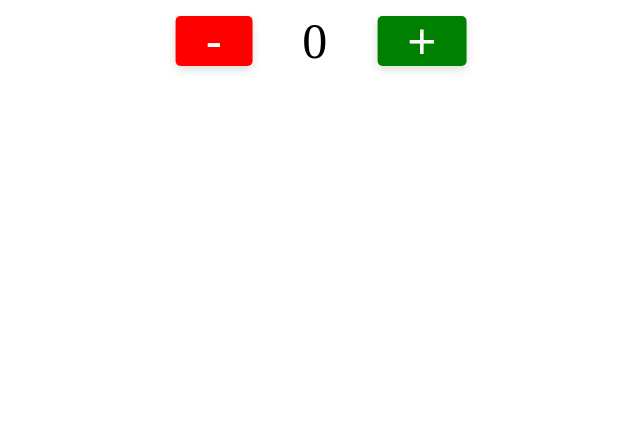
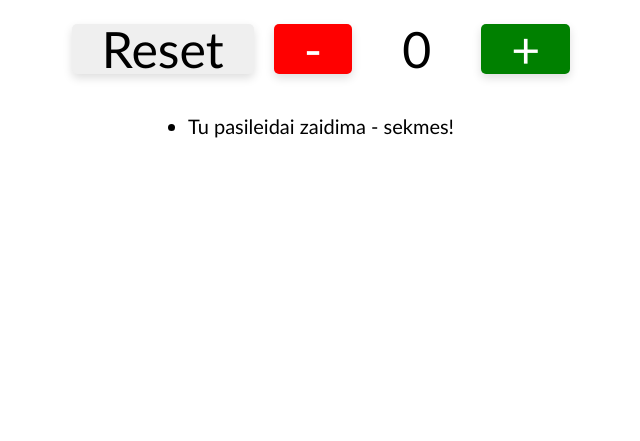
Before and after one commit to rainverted/19-dom, a website: page index.html in a window 1280 px wide. Shown: the part 359-800 px from the top of the page, without its empty margins (319-959 px from the left). Drawn offline with Linux system fonts and the light colour scheme.

Commit message:
zinutes uzduotis

```diff
--- a/css/main.css
+++ b/css/main.css
@@ -1,14 +1,27 @@
+body,
+body * {
+  margin: 0;
+  padding: 0;
+  vertical-align: top;
+  box-sizing: border-box;
+  font-family: 'Gill Sans', 'Gill Sans MT', Calibri, 'Trebuchet MS', sans-serif;
+}
+
+body {
+  display: flex;
+  width: 100%;
+  flex-direction: column;
+  justify-content: center;
+  align-items: center;
+  gap: 40px;
+  min-height: 100vh;
+}
 h1 {
   text-align: center;
 }
-
 form {
   display: flex;
   gap: 20px;
-  position: absolute;
-  top: 50%;
-  left: 50%;
-  transform: translate(-50%, -50%);
 }
 button {
   padding: 10px 30px;
@@ -31,5 +44,7 @@ button {
   padding: 10px 30px;
   font-size: 50px;
   line-height: 30px;
-  cursor: pointer;
 }
+ul {
+  font-size: 20px;
+}
--- a/index.html
+++ b/index.html
@@ -8,14 +8,21 @@
     <title>Document</title>
     <link rel="stylesheet" href="./css/main.css">
 </head>
+
+<body>
+    <h1>Show must go on!</h1>
     <form>
+        <button class="reset" type="button">Reset</button>
         <button class="minus" type="button">-</button>
         <div class="number">0</div>
         <button class="plus" type="button">+</button>
     </form>
+    <ul>
+        <!-- cia turi buti sukurti <li> elementai, atitinkamai zaidimo eigai -->
+        <!-- <li>Test</li> -->
+    </ul>
 
     <body>
-    <h1>Te prasideda zaidynes!🥳</h1>
 
         <script src="./js/main.js" type="module" defer></script>
     </body>
--- a/js/main.js
+++ b/js/main.js
@@ -3,18 +3,31 @@ let rezultatas = 0;
 const minusDOM = document.querySelector('.minus');
 const plusDOM = document.querySelector('.plus');
 const numberDOM = document.querySelector('.number');
-const h1DOM = document.querySelector('h1')
+const resetDOM = document.querySelector('.reset');
+const h1DOM = document.querySelector('h1');
+const ulDOM = document.querySelector('ul');
+
+const gameInProgressMessage = 'Žaidimas progrese';
+const initialH1Text = h1DOM.innerText;
+
+ulDOM.innerHTML = `<li>Tu pasileidai zaidima - sekmes!</li>`;
+
 
 minusDOM.addEventListener('click', () => {
     numberDOM.innerText = --rezultatas;
-    h1DOM.innerText = 'Žaidimas progrese';
+    h1DOM.innerText = gameInProgressMessage;
 })
 
 plusDOM.addEventListener('click', () => {
     numberDOM.innerText = ++rezultatas;
-    h1DOM.innerText = 'Žaidimas progrese';
+    h1DOM.innerText = gameInProgressMessage;
 })
 
+resetDOM.addEventListener('click', () => {
+    rezultatas = 0;
+    numberDOM.innerText = rezultatas;
+    h1DOM.innerText = initialH1Text;
+})
 
 numberDOM.addEventListener('click', () => {
     rezultatas = 0;
```
Also changed, not shown: uzduotys/09.md (added, +9 -0 lines). Lines whose indentation alone changed are shown as unchanged.
